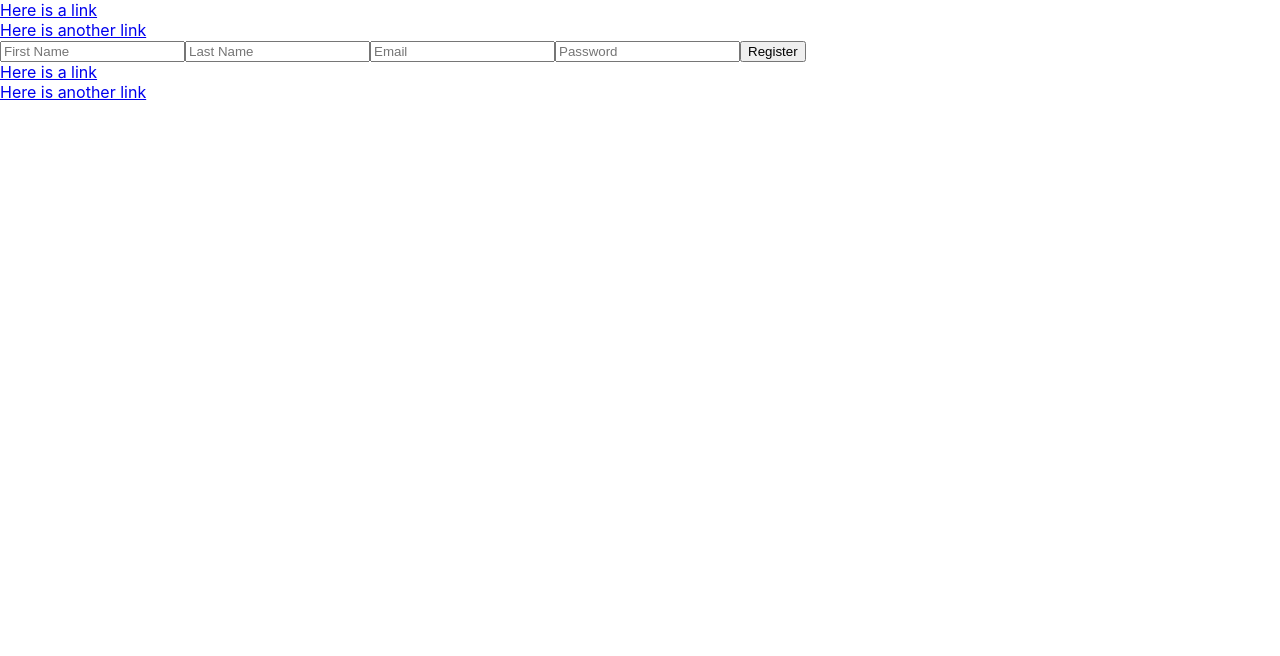
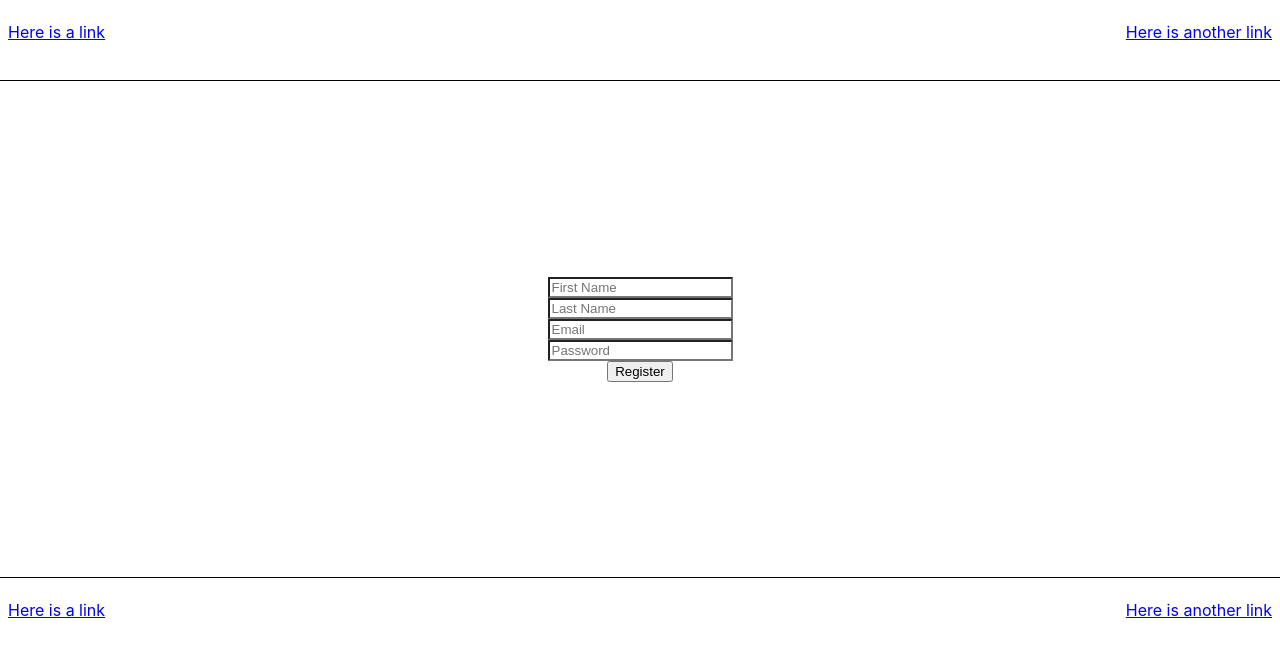
Before and after one commit to jakeokony1024/StreamFlare, a React (Create React App) app in the folder client/: page /register in a window 1280 px wide. Shown: the top 656 px of the page. Built offline with nearby package versions, Linux system fonts and the light colour scheme.

Commit message:
register route is working, added user to db updated css for header footer and register page

```diff
--- a/client/package.json
+++ b/client/package.json
@@ -37,5 +37,6 @@
   },
   "devDependencies": {
     "web-vitals": "^4.2.4"
-  }
+  },
+  "proxy": "http://localhost:5001"
 }
--- a/client/src/App.css
+++ b/client/src/App.css
@@ -1,38 +1,47 @@
-.App {
-  text-align: center;
+#header, #footer {
+  height: 5rem;
+  align-items: center;
 }
 
-.App-logo {
-  height: 40vmin;
-  pointer-events: none;
+#header {
+  border-bottom: 1px solid;
 }
 
-@media (prefers-reduced-motion: no-preference) {
-  .App-logo {
-    animation: App-logo-spin infinite 20s linear;
-  }
+#footer {
+  border-top: 1px solid;
 }
 
-.App-header {
-  background-color: #282c34;
-  min-height: 100vh;
+.nav-container {
+  display: flex;
+  justify-content: space-between;
+  height: 100%;
+  align-items: center;
+}
+
+.nav-links {
+  margin-bottom: 1rem;
+  margin-left: .5rem;
+  margin-right: .5rem;
+}
+
+#auth-layout-container {
+  margin: .5rem;
+  height: 30rem;
+  overflow: auto;
+  display: flex;
+  align-content: center;
+  align-items: center;
+  justify-content: center;
+}
+
+#register-form {
+  height: 100%;
   display: flex;
   flex-direction: column;
   align-items: center;
   justify-content: center;
-  font-size: calc(10px + 2vmin);
-  color: white;
 }
 
-.App-link {
-  color: #61dafb;
+.form-input {
+  border-radius: 1px;
 }
-
-@keyframes App-logo-spin {
-  from {
-    transform: rotate(0deg);
-  }
-  to {
-    transform: rotate(360deg);
-  }
-}
--- a/client/src/components/Footer.js
+++ b/client/src/components/Footer.js
@@ -1,11 +1,11 @@
 const Footer = () => {
     return  (
         <div id="footer">
-            <div className="footer-container">
-                <div className="footer-left">
+            <div className="nav-container">
+                <div className="nav-links">
                     <a href='#'>Here is a link</a>
                 </div>
-                <div className="footer-right">
+                <div className="nav-links">
                     <a href='#'>Here is another link</a>
                 </div>
             </div>
--- a/client/src/components/Header.js
+++ b/client/src/components/Header.js
@@ -1,11 +1,11 @@
 const Header = () => {
     return  (
         <div id="header">
-            <div className="header-container">
-                <div className="header-left">
+            <div className="nav-container">
+                <div className="nav-links">
                     <a href='#'>Here is a link</a>
                 </div>
-                <div className="header-right">
+                <div className="nav-links">
                     <a href='#'>Here is another link</a>
                 </div>
             </div>
--- a/client/src/components/auth/Register.js
+++ b/client/src/components/auth/Register.js
@@ -1,7 +1,7 @@
 // frontend/src/components/Register.js
 import React, { useState, useContext } from 'react';
 import AuthContext from '../../context/AuthContext';
-import MainLayout from "../layouts/MainLayout";
+import AuthLayout from "../layouts/AuthLayout";
 
 const Register = () => {
     const [first_name, setFirstName] = useState('');
@@ -12,13 +12,14 @@ const Register = () => {
 
     const handleSubmit = (e) => {
         e.preventDefault();
-        register(first_name, last_name, email, password);
+        register(first_name, last_name, email, password, Date.now());
     };
 
     return (
-        <MainLayout>
-            <form onSubmit={handleSubmit}>
+        <AuthLayout>
+            <form onSubmit={handleSubmit} id="register-form">
                 <input
+                    className="form-input"
                     type="text"
                     value={first_name}
                     onChange={(e) => setFirstName(e.target.value)}
@@ -26,6 +27,7 @@ const Register = () => {
                     required
                 />
                 <input
+                    className="form-input"
                     type="text"
                     value={last_name}
                     onChange={(e) => setLastName(e.target.value)}
@@ -33,6 +35,7 @@ const Register = () => {
                     required
                 />
                 <input
+                    className="form-input"
                     type="email"
                     value={email}
                     onChange={(e) => setEmail(e.target.value)}
@@ -40,6 +43,7 @@ const Register = () => {
                     required
                 />
                 <input
+                    className="form-input"
                     type="password"
                     value={password}
                     onChange={(e) => setPassword(e.target.value)}
@@ -48,7 +52,7 @@ const Register = () => {
                 />
                 <button type="submit">Register</button>
             </form>
-        </MainLayout>
+        </AuthLayout>
     );
 };
 
--- a/client/src/components/layouts/AuthLayout.js
+++ b/client/src/components/layouts/AuthLayout.js
@@ -1,12 +1,15 @@
 import React from 'react';
-import Header from '../'
+import Header from '../Header';
+import Footer from "../Footer";
 
 const AuthLayout = ({children}) => {
     //AuthLayout can possibly contain the middle ware? idk why we need a separate one.
     return (
         <>
             <Header />
-            {children}
+            <div id="auth-layout-container">
+                {children}
+            </div>
             <Footer />
         </>
     )
--- a/client/src/context/AuthContext.js
+++ b/client/src/context/AuthContext.js
@@ -26,9 +26,15 @@ export const AuthProvider = ({ children }) => {
         }
     };
 
-    const register = async (first_name, last_name, email, password) => {
+    const register = async (first_name, last_name, email, password, createdAt) => {
         try {
-            const response = await axios.post('http://localhost:5001/register', { first_name, last_name, email, password });
+            const response = await axios.post('http://localhost:5001/register', {
+                first_name,
+                last_name,
+                email,
+                password,
+                createdAt
+            });
             localStorage.setItem('token', response.data.token); // Store JWT in localStorage after registration
             setUser({ token: response.data.token }); // Set user state with the token
         } catch (err) {
```
Also changed, not shown: 1 other file (tests, documents, lock files or other folders).
